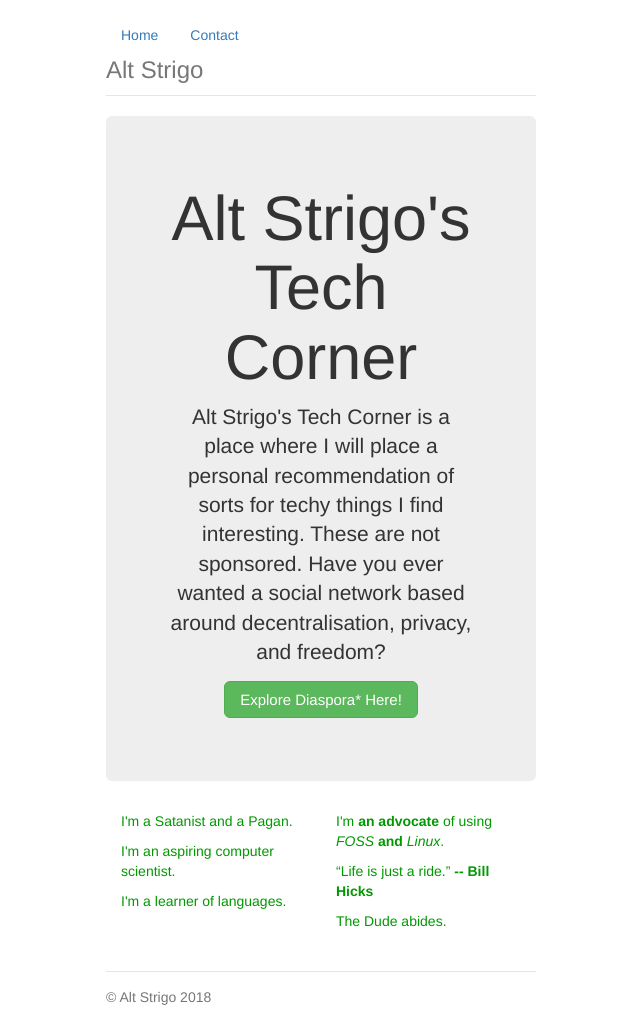
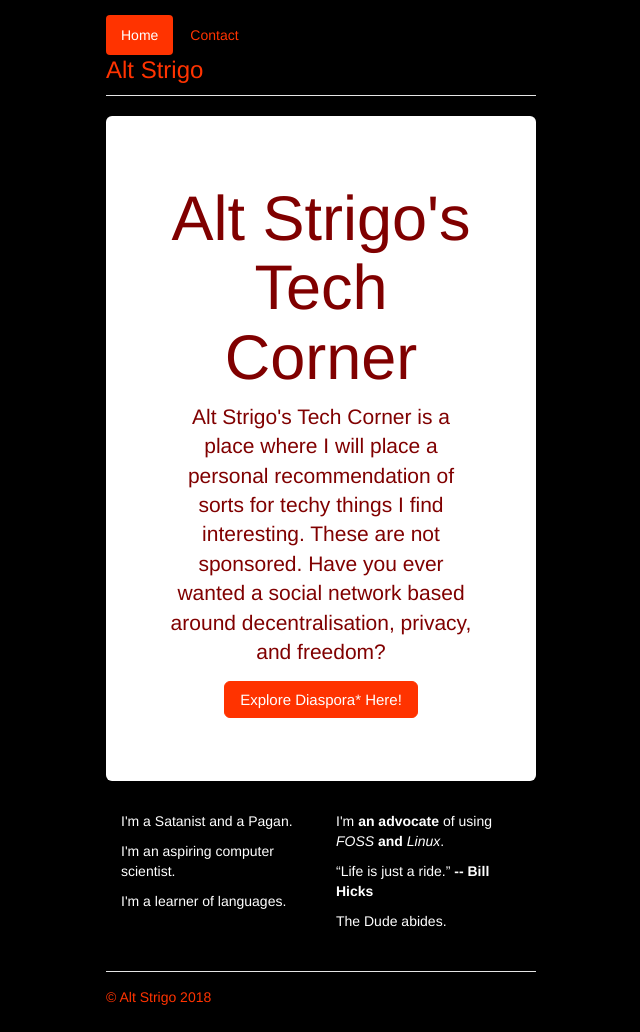
Before and after one commit to altstrigo/altstrigo.github.io, a plain HTML site: page index.html in a window 1280 px wide. Shown: the whole page, without its empty margins (319-959 px from the left). Drawn offline with nearby package versions, Linux system fonts and the light colour scheme.

Commit message:
Update narrow-jumbotron.css

```diff
--- a/narrow-jumbotron.css
+++ b/narrow-jumbotron.css
@@ -2,6 +2,21 @@
 body {
   padding-top: 1.5rem;
   padding-bottom: 1.5rem;
+  background-color: black;
+  color: maroon;
+}
+
+.nav-pills .nav-link.active, .nav-pills .show > .nav-link {
+    color: #fff;
+    background-color: #ff3300;
+}
+
+a.nav-link {
+	color: #ff3300;
+}
+
+.text-muted {
+	color: #ff3300 !important;
 }
 
 /* Everything but the jumbotron gets side spacing for mobile first views */
@@ -28,7 +43,7 @@ body {
 /* Custom page footer */
 .footer {
   padding-top: 1.5rem;
-  color: #777;
+  color: #ff3300;
   border-top: .05rem solid #e5e5e5;
 }
 
@@ -46,16 +61,19 @@ body {
 .jumbotron {
   text-align: center;
   border-bottom: .05rem solid #e5e5e5;
+  background-color: #fff;
 }
 .jumbotron .btn {
   padding: .75rem 1.5rem;
   font-size: 1.5rem;
+  background-color: #ff3300;
+  border-color: #ff3300;
 }
 
 /* Supporting marketing content */
 .marketing {
   margin: 3rem 0;
-  color: #009900;
+  color: #fff;
 }
 .marketing p + h4 {
   margin-top: 1.5rem;
```
